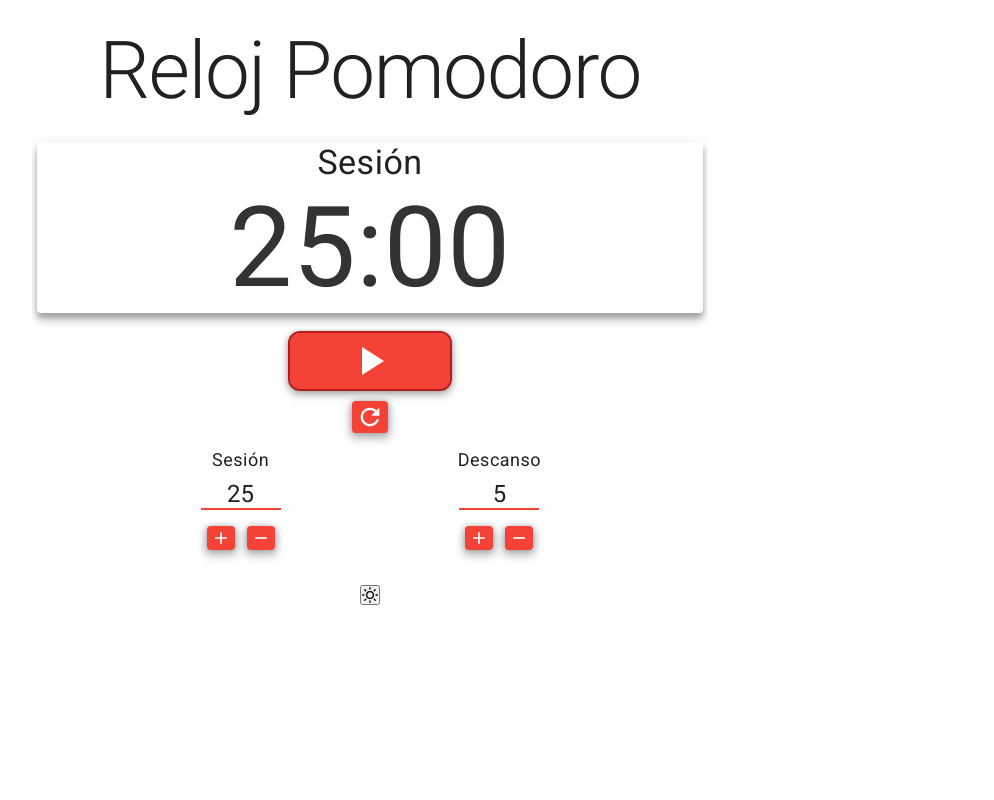
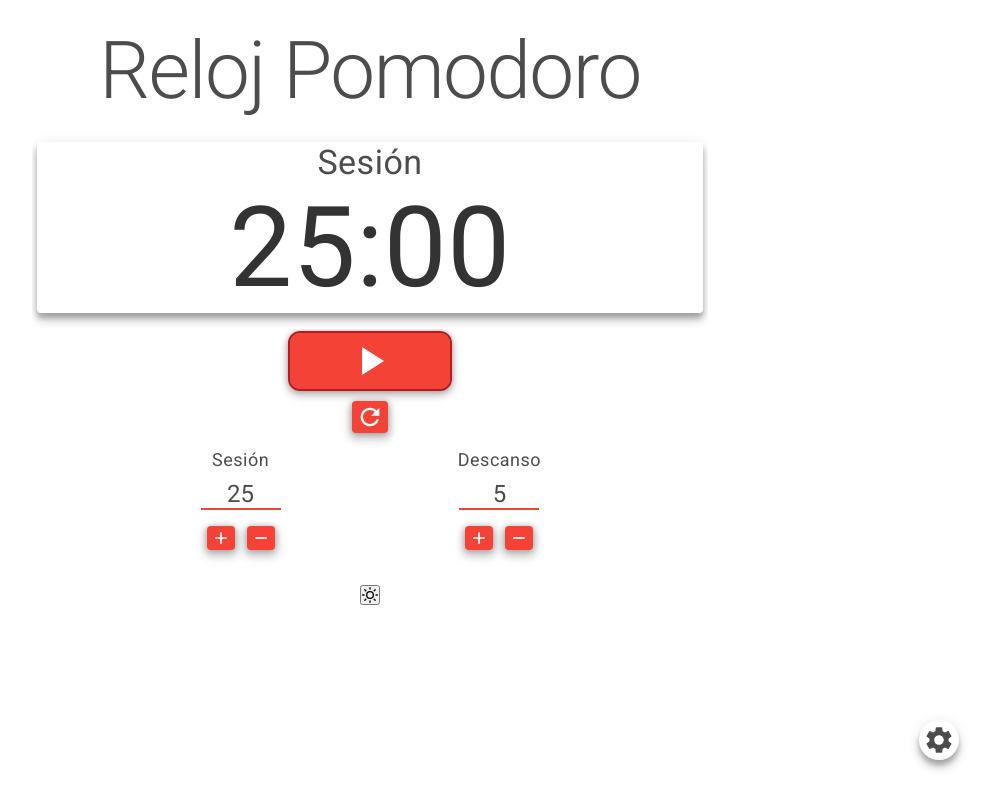
Before and after one commit to matiasruiz21/react-pomodoro, a React (Create React App) app: page / in a window 1280 px wide. Shown: the whole page, without its empty margins (270-1264 px from the left). Built offline with nearby package versions, Linux system fonts and the light colour scheme.

Commit message:
Start of Settings Modal

```diff
--- a/public/index.html
+++ b/public/index.html
@@ -25,5 +25,6 @@
   <body>
     <noscript>You need to enable JavaScript to run this app.</noscript>
     <div id="root"></div>
+    <div id="portal"></div>
   </body>
 </html>
--- a/src/App.js
+++ b/src/App.js
@@ -11,6 +11,9 @@ import ToggleTheme from "./components/ToggleTheme";
 import GlobalStyles from "./GlobalStyles";
 import { darkTheme, ligthTheme } from "./themes";
 import "./normalize.css";
+import SettingsBtn from "./components/SettingsBtn";
+import Modal from "./components/Modal";
+import { useState } from "react";
 
 export const ACTIONS = {
   TICK: "tick",
@@ -135,8 +138,8 @@ let intervalId = null;
 export default function App() {
   const [state, dispatch] = useReducer(reducer, initialState, init);
   const [theme, toggleTheme] = useDarkMode();
+  const [modalOpen, setModalOpen] = useState(false);
   const audioRef = useRef();
-
   const toggleClock = () => {
     dispatch({
       type: ACTIONS.TOGGLE_CLOCK,
@@ -190,7 +193,8 @@ export default function App() {
         <br></br>
         <ToggleTheme theme={theme} toggleTheme={toggleTheme} />
         <br></br>
-
+        <Modal modalOpen={modalOpen} onClose={() => setModalOpen(false)} />
+        <SettingsBtn setModalOpen={setModalOpen} />
         <audio id="beep" src={state.audioSrc} ref={audioRef}></audio>
         {/* Display State (Dev) */}
         {/* <div style={{ textAlign: "left" }}>
--- /dev/null
+++ b/src/components/Modal.js
@@ -0,0 +1,22 @@
+import { CloseSvg } from "../svg/CloseSvg";
+import { ModalStyled } from "./styled_components/ModalStyled";
+import { OverlayStyled } from "./styled_components/OverlayStyled";
+import ReactDom from "react-dom";
+
+const Modal = ({ modalOpen, onClose }) => {
+  if (!modalOpen) return null;
+  return ReactDom.createPortal(
+    <>
+      <OverlayStyled />
+      <ModalStyled>
+        <button onClick={onClose}>
+          <CloseSvg />
+        </button>
+        hola
+      </ModalStyled>
+    </>,
+    document.getElementById("portal")
+  );
+};
+
+export default Modal;
--- /dev/null
+++ b/src/components/SettingsBtn.js
@@ -0,0 +1,12 @@
+import { SettingsSvg } from "../svg/SettingsSvg";
+import { SettingsBtnStyled } from "./styled_components/SettingsBtnStyled";
+
+const SettingsBtn = ({ setModalOpen }) => {
+  return (
+    <SettingsBtnStyled onClick={() => setModalOpen(true)}>
+      <SettingsSvg />
+    </SettingsBtnStyled>
+  );
+};
+
+export default SettingsBtn;
--- a/src/components/styled_components/BtnStyled.js
+++ b/src/components/styled_components/BtnStyled.js
@@ -7,6 +7,8 @@ const BtnStyled = styled.button`
   padding: ${({ padding }) => padding};
   outline: none;
   border: none;
+
+  cursor: pointer;
 
   box-shadow: 0px 4px 8px 3px rgba(0, 0, 0, 0.15);
   filter: drop-shadow(0px 1px 3px rgba(0, 0, 0, 0.3));
--- a/src/components/styled_components/MainBtnStyled.js
+++ b/src/components/styled_components/MainBtnStyled.js
@@ -7,6 +7,8 @@ const MainBtnStyled = styled.button`
   padding: 0.25rem 3.5rem;
   outline: none;
   border: none;
+
+  cursor: pointer;
 
   box-shadow: 0px 4px 8px 3px rgba(0, 0, 0, 0.15);
   filter: drop-shadow(0px 1px 3px rgba(0, 0, 0, 0.3));
--- /dev/null
+++ b/src/components/styled_components/ModalStyled.js
@@ -0,0 +1,21 @@
+import styled from "styled-components";
+
+const ModalStyled = styled.div`
+  position: fixed;
+  top: 50%;
+  left: 50%;
+  transform: translate(-50%, -50%);
+  background: linear-gradient(
+      0deg,
+      rgba(255, 255, 255, 0.12),
+      rgba(255, 255, 255, 0.12)
+    ),
+    ${({ theme }) => theme.background};
+  box-shadow: 0px 8px 10px rgba(0, 0, 0, 0.14), 0px 3px 14px rgba(0, 0, 0, 0.12),
+    0px 5px 5px rgba(0, 0, 0, 0.2);
+  border-radius: 4px;
+  padding: 4rem;
+  z-index: 1000;
+`;
+
+export { ModalStyled };
--- /dev/null
+++ b/src/components/styled_components/OverlayStyled.js
@@ -0,0 +1,13 @@
+import styled from "styled-components";
+
+const OverlayStyled = styled.div`
+  position: fixed;
+  top: 0;
+  left: 0;
+  right: 0;
+  bottom: 0;
+  background-color: rgba(0, 0, 0, 0.7);
+  z-index: 1000;
+`;
+
+export { OverlayStyled };
--- /dev/null
+++ b/src/components/styled_components/SettingsBtnStyled.js
@@ -0,0 +1,22 @@
+import styled from "styled-components";
+
+const SettingsBtnStyled = styled.div`
+  position: fixed;
+  bottom: 5%;
+  right: 4%;
+  padding: 0.25rem;
+  background: linear-gradient(
+      0deg,
+      rgba(255, 255, 255, 0.12),
+      rgba(255, 255, 255, 0.12)
+    ),
+    ${({ theme }) => theme.background};
+  border-radius: 50%;
+  box-shadow: 0px 8px 10px rgba(0, 0, 0, 0.14), 0px 3px 14px rgba(0, 0, 0, 0.12),
+    0px 5px 5px rgba(0, 0, 0, 0.2);
+
+  cursor: pointer;
+  color: ${({ theme }) => theme.text.primary};
+`;
+
+export { SettingsBtnStyled };
--- /dev/null
+++ b/src/svg/CloseSvg.js
@@ -0,0 +1,14 @@
+export const CloseSvg = () => {
+  return (
+    <svg
+      xmlns="http://www.w3.org/2000/svg"
+      height="2em"
+      viewBox="0 0 24 24"
+      width="2em"
+      fill="currentColor"
+    >
+      <path d="M0 0h24v24H0z" fill="none" />
+      <path d="M19 6.41L17.59 5 12 10.59 6.41 5 5 6.41 10.59 12 5 17.59 6.41 19 12 13.41 17.59 19 19 17.59 13.41 12z" />
+    </svg>
+  );
+};
--- /dev/null
+++ b/src/svg/SettingsSvg.js
@@ -0,0 +1,17 @@
+export const SettingsSvg = () => {
+  return (
+    <svg
+      xmlns="http://www.w3.org/2000/svg"
+      enableBackground="new 0 0 24 24"
+      height="2em"
+      viewBox="0 0 24 24"
+      width="2em"
+      fill="currentColor"
+    >
+      <g>
+        <path d="M0,0h24v24H0V0z" fill="none" />
+        <path d="M19.14,12.94c0.04-0.3,0.06-0.61,0.06-0.94c0-0.32-0.02-0.64-0.07-0.94l2.03-1.58c0.18-0.14,0.23-0.41,0.12-0.61 l-1.92-3.32c-0.12-0.22-0.37-0.29-0.59-0.22l-2.39,0.96c-0.5-0.38-1.03-0.7-1.62-0.94L14.4,2.81c-0.04-0.24-0.24-0.41-0.48-0.41 h-3.84c-0.24,0-0.43,0.17-0.47,0.41L9.25,5.35C8.66,5.59,8.12,5.92,7.63,6.29L5.24,5.33c-0.22-0.08-0.47,0-0.59,0.22L2.74,8.87 C2.62,9.08,2.66,9.34,2.86,9.48l2.03,1.58C4.84,11.36,4.8,11.69,4.8,12s0.02,0.64,0.07,0.94l-2.03,1.58 c-0.18,0.14-0.23,0.41-0.12,0.61l1.92,3.32c0.12,0.22,0.37,0.29,0.59,0.22l2.39-0.96c0.5,0.38,1.03,0.7,1.62,0.94l0.36,2.54 c0.05,0.24,0.24,0.41,0.48,0.41h3.84c0.24,0,0.44-0.17,0.47-0.41l0.36-2.54c0.59-0.24,1.13-0.56,1.62-0.94l2.39,0.96 c0.22,0.08,0.47,0,0.59-0.22l1.92-3.32c0.12-0.22,0.07-0.47-0.12-0.61L19.14,12.94z M12,15.6c-1.98,0-3.6-1.62-3.6-3.6 s1.62-3.6,3.6-3.6s3.6,1.62,3.6,3.6S13.98,15.6,12,15.6z" />
+      </g>
+    </svg>
+  );
+};
--- a/src/themes.js
+++ b/src/themes.js
@@ -21,7 +21,7 @@ export const darkTheme = {
 export const ligthTheme = {
   background: "#fff",
   text: {
-    primary: "rgba(0, 0, 0, 0.87)",
+    primary: "rgba(0, 0, 0, 0.70)",
     secondary: "rgba(0, 0, 0, 0.6)",
   },
   action: {
```
